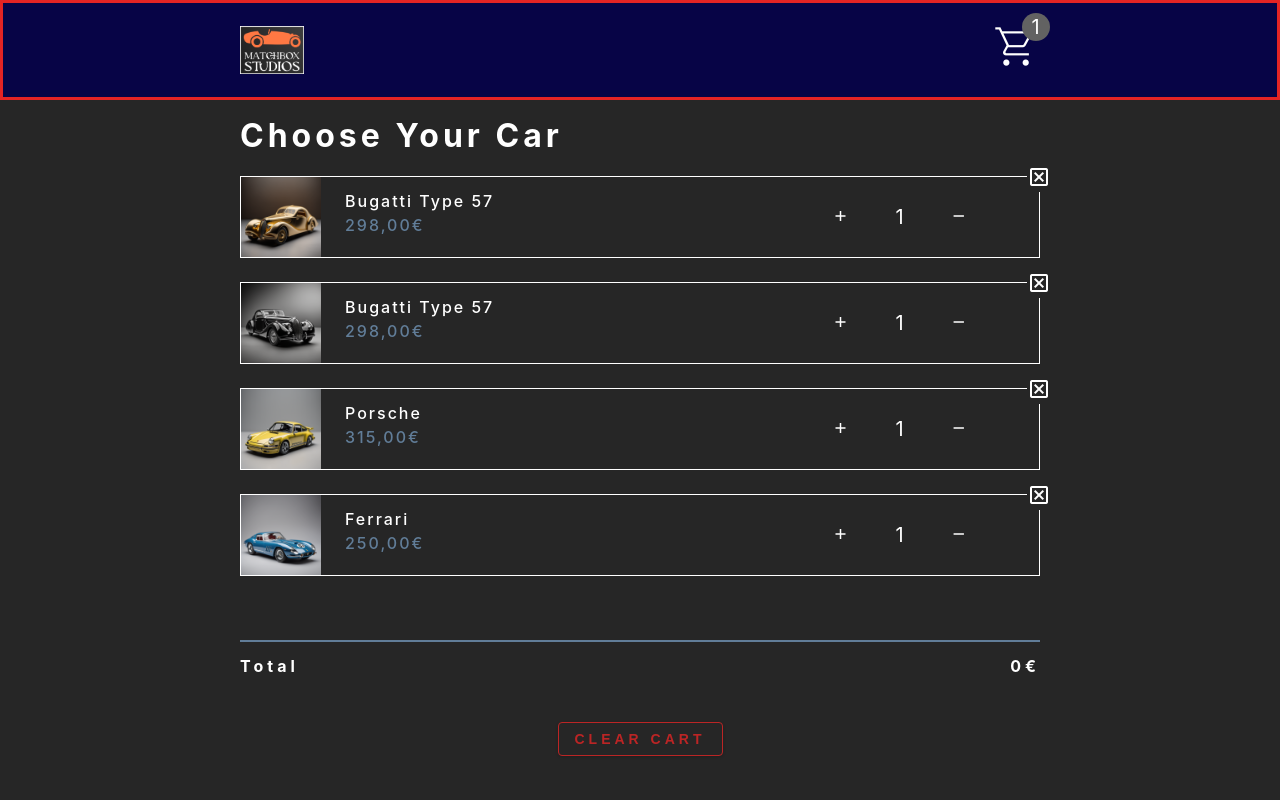
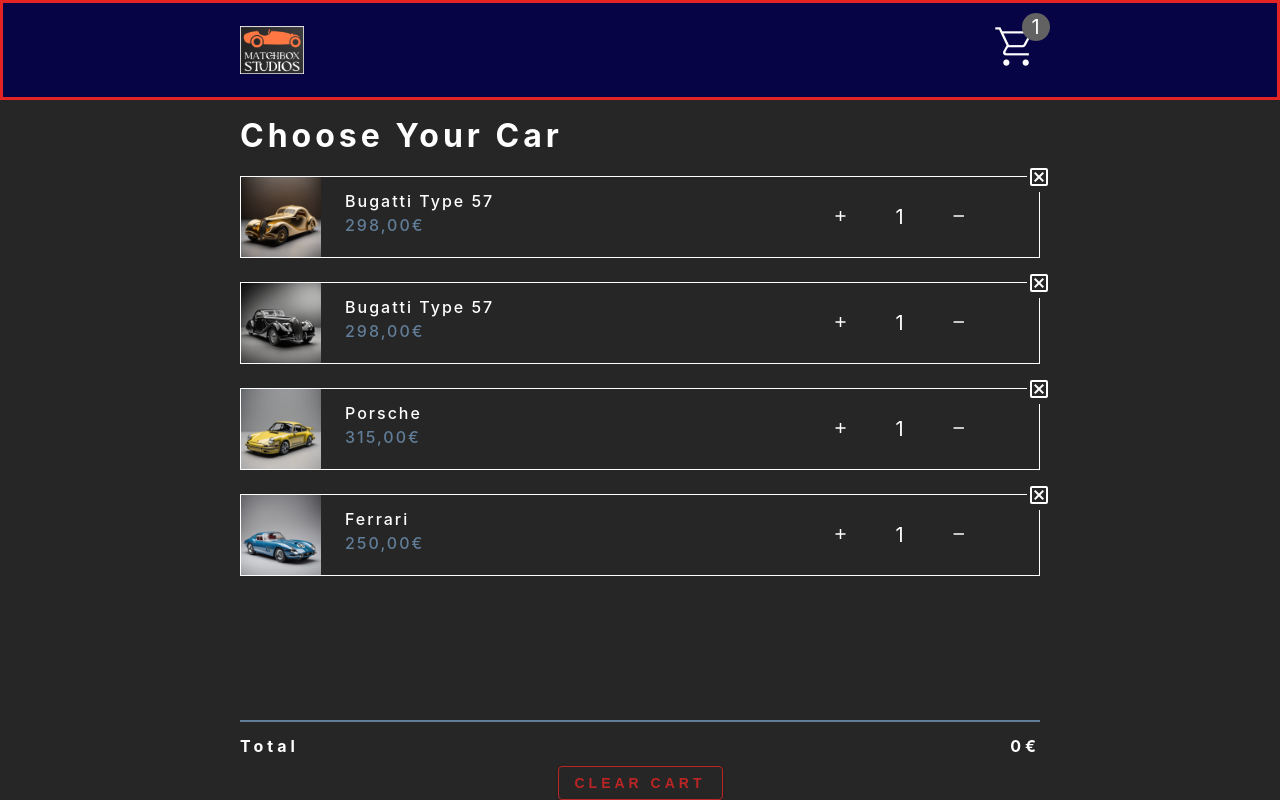
Before and after one commit to Murci2022/matchbox-shopping-cart, a React (Create React App) app: page / in a window 1280 px wide. Built offline with nearby package versions, Linux system fonts and the light colour scheme.

Commit message:
position footer fixed

```diff
--- a/src/components/CartContainer.js
+++ b/src/components/CartContainer.js
@@ -33,6 +33,7 @@ const CartContainer = () => {
         })}
       </div>
       <footer>
+        <div className='footer-conti'>
           <hr />
 
           <div className='cart-total'>
@@ -49,6 +50,7 @@ const CartContainer = () => {
               Clear Cart
             </button>
           </div>
+        </div>
       </footer>
     </section>
   );
--- a/src/icons.js
+++ b/src/icons.js
@@ -37,41 +37,3 @@ export const MatchboxLogo = () => {
     </div>
   );
 };
-
-export const ChevronDown = () => {
-  return (
-    <svg
-      xmlns='http://www.w3.org/2000/svg'
-      className='h-6 w-6'
-      fill='none'
-      viewBox='0 0 24 24'
-      stroke='white'
-      strokeWidth={2}
-    >
-      <path
-        strokeLinecap='round'
-        strokeLinejoin='round'
-        d='M19 9l-7 7-7-7'
-      />
-    </svg>
-  );
-};
-
-export const ChevronUp = () => {
-  return (
-    <svg
-      xmlns='http://www.w3.org/2000/svg'
-      className='h-6 w-6'
-      fill='none'
-      viewBox='0 0 24 24'
-      stroke='white'
-      strokeWidth={2}
-    >
-      <path
-        strokeLinecap='round'
-        strokeLinejoin='round'
-        d='M5 15l7-7 7 7'
-      />
-    </svg>
-  );
-};
--- a/src/index.css
+++ b/src/index.css
@@ -132,6 +132,22 @@ nav {
   padding: 1.25rem 2rem;
   border: 3px solid rgb(228, 36, 36);
 }
+
+footer {
+  display: flex;
+  justify-content: center;
+  align-items: center;
+
+  position: fixed;
+  z-index: 10;
+  bottom: 0;
+  left: 0;
+  right: 0;
+}
+.footer-conti {
+  width: 90vw;
+  max-width: var(--fixed-width);
+}
 .nav-center {
   max-width: var(--fixed-width);
   width: 100%;
@@ -220,7 +236,7 @@ Cart
   padding: 0.5rem 1rem;
   color: var(--clr-red-dark);
   border: 1px solid var(--clr-red-dark);
-  margin-top: 2.25rem;
+  /*  margin-top: 2.25rem; */
   border-radius: var(--radius);
 }
 .clear-btn:hover {
```
Also changed, not shown: src/components/CartItem.js (+1 -9 lines). Lines whose indentation alone changed are shown as unchanged.
